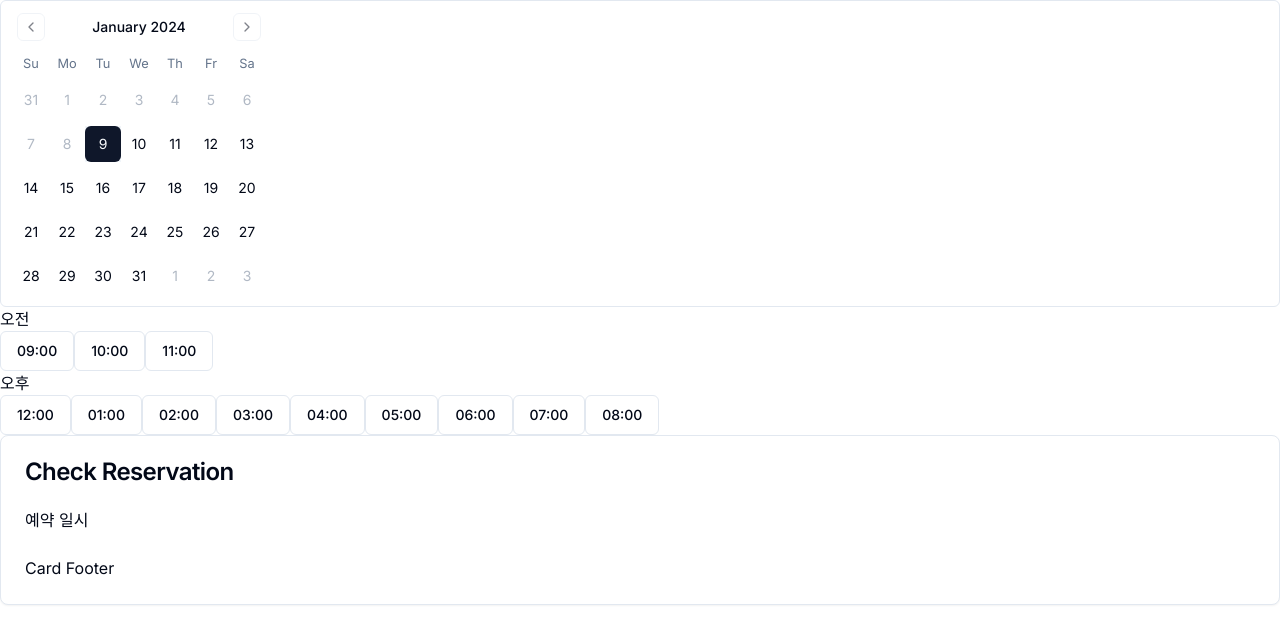
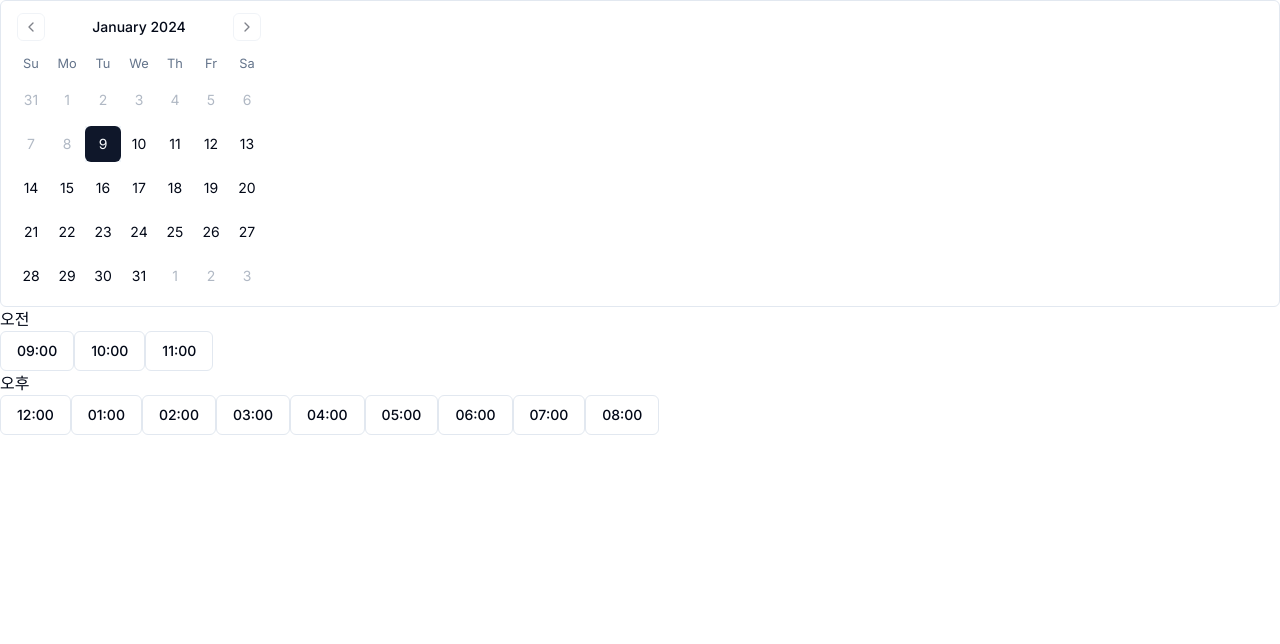
Before and after one commit to seon23/rsc-sys, a Next.js app: page /reservation in a window 1280 px wide. Shown: the top 644 px of the page. Built offline with nearby package versions, Linux system fonts and the light colour scheme.

Commit message:
delete unused file

```diff
--- a/app/reservation/page.tsx
+++ b/app/reservation/page.tsx
@@ -1,7 +1,6 @@
 'use client';
 
 import { Calendar } from '@/components/ui/calendar';
-import CheckReservation from '@/components/ui/checkReservation';
 import Time from '@/components/ui/timeButton';
 import { differenceInCalendarDays } from 'date-fns';
 
@@ -24,7 +23,6 @@ export default function calendarPage() {
         disabled={isPasteDate}
       />
       <Time />
-      <CheckReservation />
     </>
   );
 }
--- a/components/ui/card.tsx
+++ /dev/null
@@ -1,79 +0,0 @@
-import * as React from "react"
-
-import { cn } from "@/lib/utils"
-
-const Card = React.forwardRef<
-  HTMLDivElement,
-  React.HTMLAttributes<HTMLDivElement>
->(({ className, ...props }, ref) => (
-  <div
-    ref={ref}
-    className={cn(
-      "rounded-lg border bg-card text-card-foreground shadow-sm",
-      className
-    )}
-    {...props}
-  />
-))
-Card.displayName = "Card"
-
-const CardHeader = React.forwardRef<
-  HTMLDivElement,
-  React.HTMLAttributes<HTMLDivElement>
->(({ className, ...props }, ref) => (
-  <div
-    ref={ref}
-    className={cn("flex flex-col space-y-1.5 p-6", className)}
-    {...props}
-  />
-))
-CardHeader.displayName = "CardHeader"
-
-const CardTitle = React.forwardRef<
-  HTMLParagraphElement,
-  React.HTMLAttributes<HTMLHeadingElement>
->(({ className, ...props }, ref) => (
-  <h3
-    ref={ref}
-    className={cn(
-      "text-2xl font-semibold leading-none tracking-tight",
-      className
-    )}
-    {...props}
-  />
-))
-CardTitle.displayName = "CardTitle"
-
-const CardDescription = React.forwardRef<
-  HTMLParagraphElement,
-  React.HTMLAttributes<HTMLParagraphElement>
->(({ className, ...props }, ref) => (
-  <p
-    ref={ref}
-    className={cn("text-sm text-muted-foreground", className)}
-    {...props}
-  />
-))
-CardDescription.displayName = "CardDescription"
-
-const CardContent = React.forwardRef<
-  HTMLDivElement,
-  React.HTMLAttributes<HTMLDivElement>
->(({ className, ...props }, ref) => (
-  <div ref={ref} className={cn("p-6 pt-0", className)} {...props} />
-))
-CardContent.displayName = "CardContent"
-
-const CardFooter = React.forwardRef<
-  HTMLDivElement,
-  React.HTMLAttributes<HTMLDivElement>
->(({ className, ...props }, ref) => (
-  <div
-    ref={ref}
-    className={cn("flex items-center p-6 pt-0", className)}
-    {...props}
-  />
-))
-CardFooter.displayName = "CardFooter"
-
-export { Card, CardHeader, CardFooter, CardTitle, CardDescription, CardContent }
--- a/components/ui/checkReservation.tsx
+++ /dev/null
@@ -1,23 +0,0 @@
-import {
-  Card,
-  CardContent,
-  CardFooter,
-  CardHeader,
-  CardTitle,
-} from '@/components/ui/card';
-
-export default function CheckReservation() {
-  return (
-    <Card>
-      <CardHeader>
-        <CardTitle>Check Reservation</CardTitle>
-      </CardHeader>
-      <CardContent>
-        <p>예약 일시</p>
-      </CardContent>
-      <CardFooter>
-        <p>Card Footer</p>
-      </CardFooter>
-    </Card>
-  );
-}
```
